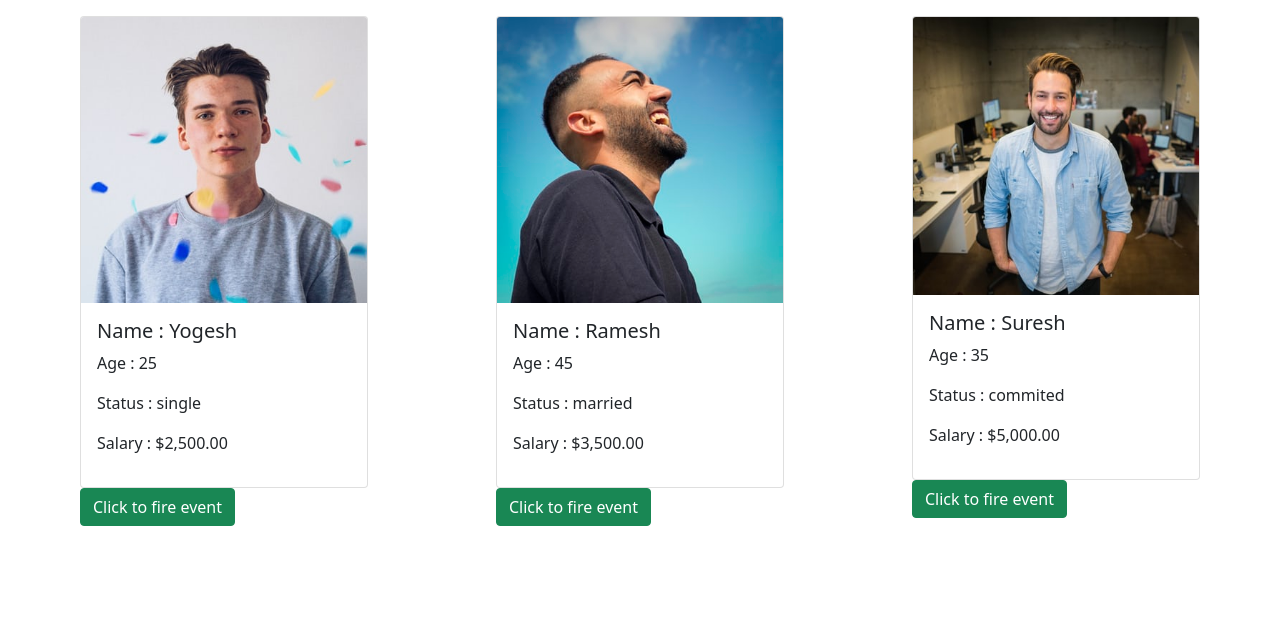
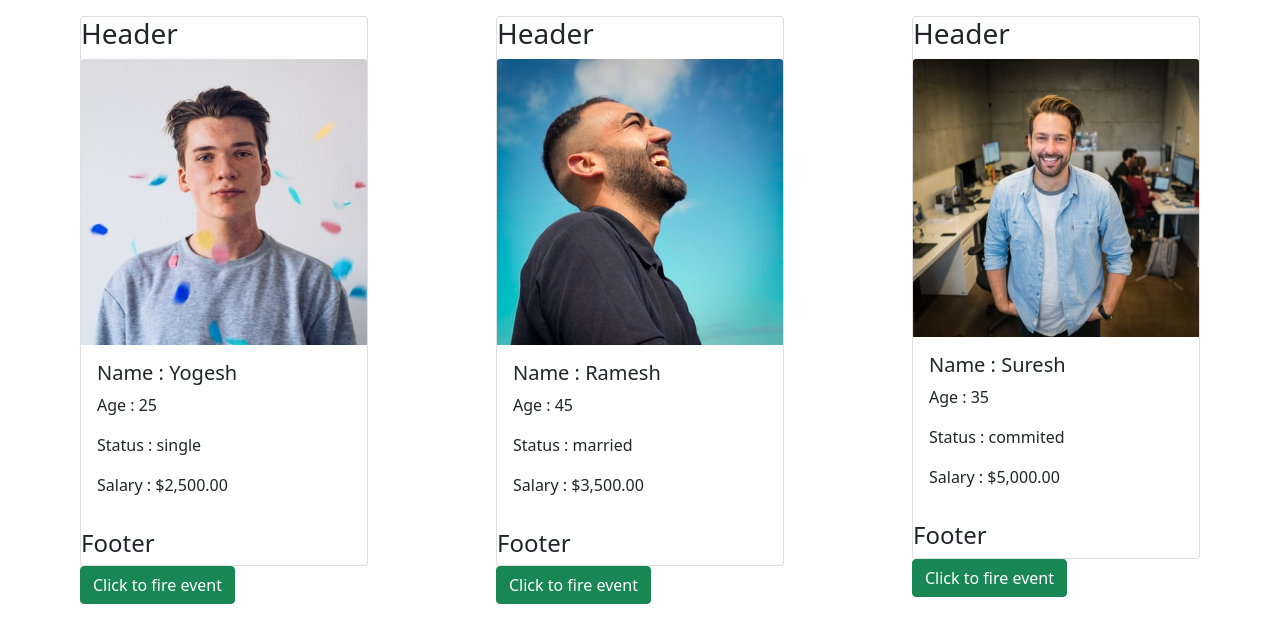
Before and after one commit to yogesh1006/ng-quote-app, an Angular app: page / in a window 1280 px wide. Shown: the top 642 px of the page. Built offline with nearby package versions, Linux system fonts and the light colour scheme.

Commit message:
content projection

```diff
--- a/src/app/app.component.html
+++ b/src/app/app.component.html
@@ -7,6 +7,12 @@
     [salary]="user.salary"
     [img]="user.img"
     (myevent)="receivedData($event)"
-  ></app-users>
-
+  >
+   <!-- content projection- passing html to child component -->
+    <h3>Header</h3>
+    <h4>Footer</h4>
+    <h5>{{title}}</h5>
+    <!-- not working  -->
+    <input type="text" [(ngModel)] = "title"/>
+  </app-users>
 </div>
--- a/src/app/app.component.ts
+++ b/src/app/app.component.ts
@@ -1,4 +1,5 @@
 import { Component } from '@angular/core';
+import { User } from 'src/models/user';
 
 @Component({
   selector: 'app-root',
@@ -7,7 +8,8 @@ import { Component } from '@angular/core';
 })
 
 export class AppComponent {
-  users =[
+  title:string = 'header';
+  users: Array<User> =[
     {name:"yogesh",age:25, status:"single",salary:2500,img:"assets/u1.jpg"},
     {name:"ramesh",age:45, status:"married",salary:3500,img:"assets/u2.jpg"},
     {name:"suresh",age:35, status:"commited",salary:5000,img:"assets/u3.png"}
@@ -15,6 +17,5 @@ export class AppComponent {
 
   receivedData(e:any){
    console.log(e);
-
   }
 }
--- a/src/app/users/users.component.html
+++ b/src/app/users/users.component.html
@@ -1,4 +1,6 @@
 <div class="card" style="width: 18rem">
+  <!-- content projection -->
+  <ng-content select="h3"></ng-content>
   <img [src]="img" class="card-img-top" alt="..." />
   <div class="card-body">
     <h5 class="card-title">Name : {{ name | titlecase}}</h5>
@@ -6,5 +8,7 @@
     <p>Status : {{ status }}</p>
     <p>Salary : {{ salary | currency }}</p>
   </div>
+  <ng-content select="h4"></ng-content>
+
 </div>
 <button class="btn btn-success" (click)="passData()">Click to fire event</button>
--- /dev/null
+++ b/src/models/user.ts
@@ -0,0 +1,7 @@
+export interface User {
+    name: string,
+    age: number,
+    status: string,
+    salary: number,
+    img: string
+}
```
